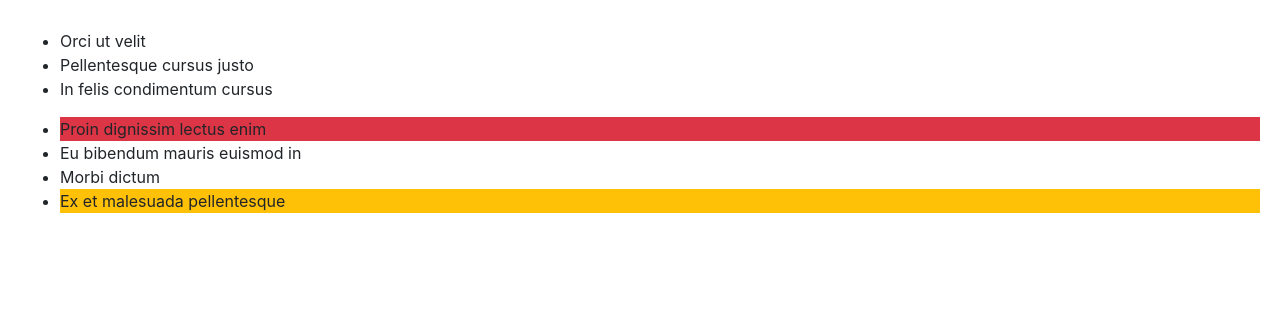
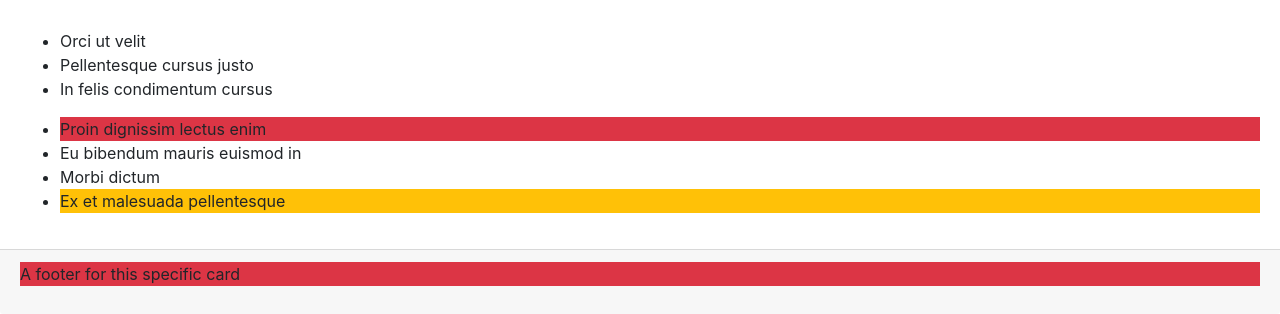
Before and after one commit to Brian-nyabuto12/bootstrap-practice, a plain HTML site: page index.html in a window 1280 px wide. Shown: the part 528-842 px from the top of the page. Before the commit the page ends 800 px from the top, so only its background shows below. Drawn offline with nearby package versions, Linux system fonts and the light colour scheme.

Commit message:
add a footer

```diff
--- a/index.html
+++ b/index.html
@@ -37,6 +37,9 @@
       <li class="bg-warning">Ex et malesuada pellentesque</li>
     </ul>
 </div>
+<div class="card-footer">
+    <p class="bg-danger">A footer for this specific card</p>
+  </div>
 </div>
 
   </body>
```
